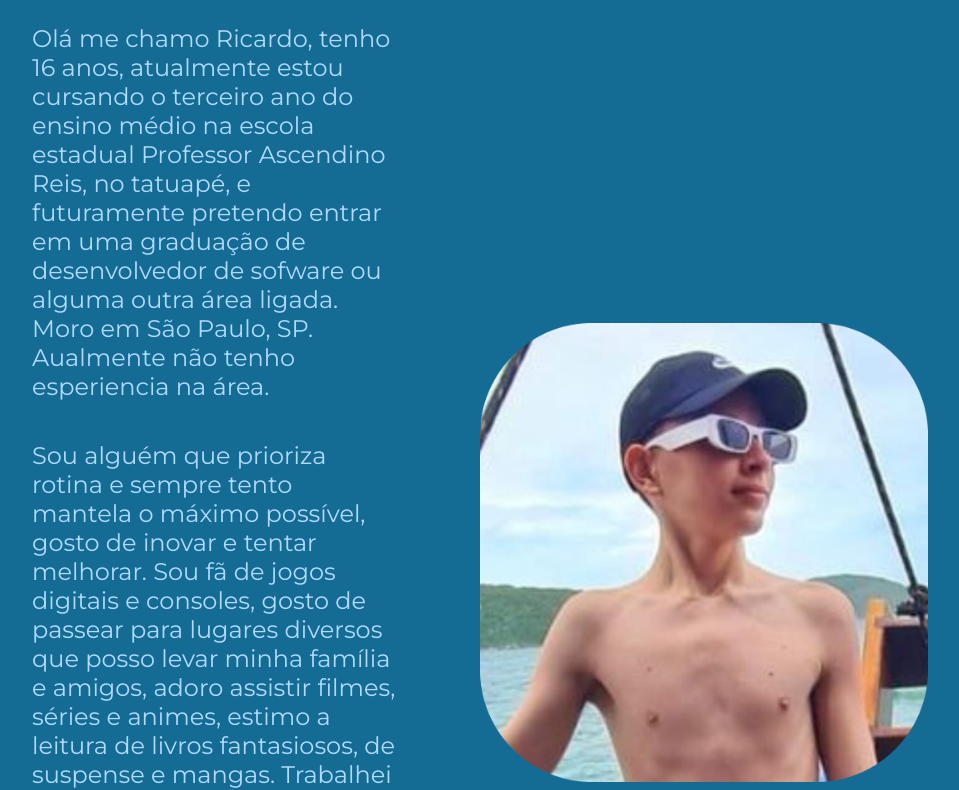
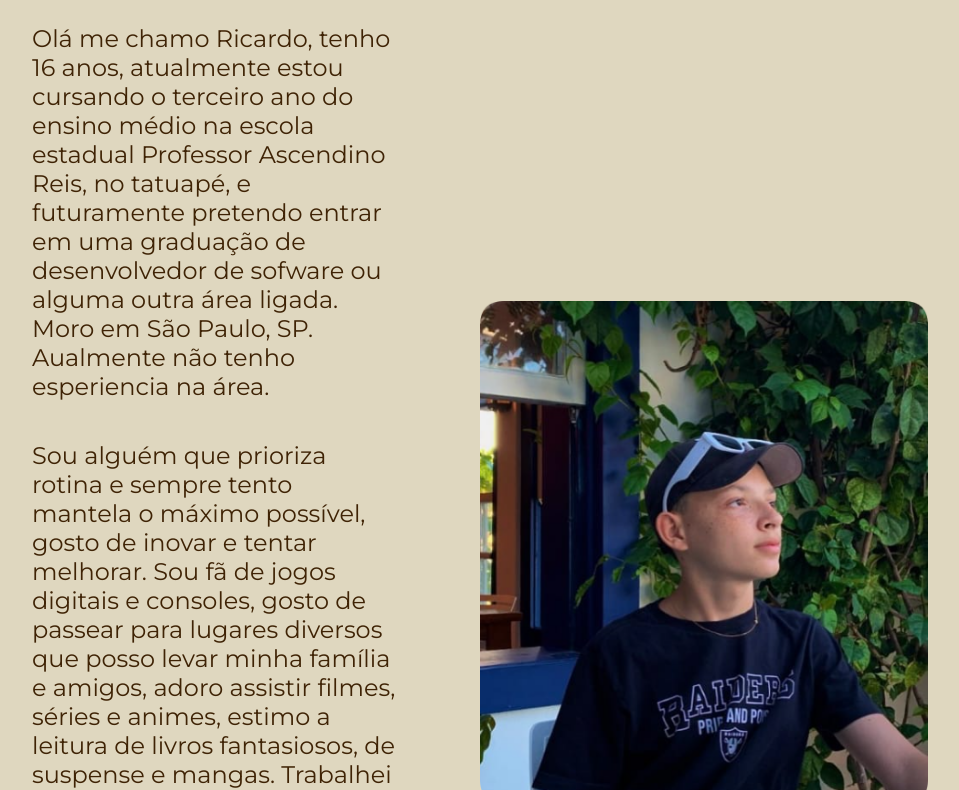
Before and after one commit to RicCk1806/portfolio, a plain HTML site: page about.html in a window 1280 px wide. Shown: the part 180-970 px from the top of the page, without its empty margins (160-1119 px from the left). Drawn offline with nearby package versions, Linux system fonts and the light colour scheme.

Commit message:
Add files via upload

```diff
--- a/about.html
+++ b/about.html
@@ -22,7 +22,7 @@
             <p class="apresentacao__conteudo__texto">Sou alguém que prioriza rotina e sempre tento mantela o máximo possível, gosto de inovar e tentar melhorar. Sou fã de jogos digitais e consoles, gosto de passear para lugares diversos que posso levar minha família e amigos, adoro assistir filmes, séries e animes, estimo a leitura de livros fantasiosos, de suspense e mangas. Trabalhei em um serviço freelance, e atualmente participo de três áreas de serviço voluntário na minha igreja. Sou bom em trabalhar em equipe, tenho bastante paciência, procuro fazer mais que o necessário, porém sou alguém orgulhoso e estressado para os que atrapalham. Independente da situação pode contar comigo, o que puder fazer vou fazer com excelência.
             </p>
         </section>
-        <img class="apresentacao__imagem" src="./assets/euzinho-1_resized (1).png" alt="Foto do ricardo na praia">
+        <img class="apresentacao__imagem" src="./assets/euzinho.png" alt="Foto do ricardo na praia">
     </main>
     <footer class="rodape">
         <p>Desenvolvido por Ricardo <br> (11)99420-4682</p>
--- a/styles/style.css
+++ b/styles/style.css
@@ -1,9 +1,9 @@
 @import url('https://fonts.googleapis.com/css2?family=Krona+One&family=Montserrat:wght@400;600&display=swap');
 
 :root {
-    --cor-primaria : #146C94;
-    --cor-secundaria : #B0DAFF;
-    --cor-terciaria : #FEFF86;
+    --cor-primaria : #DFD7BF;
+    --cor-secundaria : #3F2305;
+    --cor-terciaria : #ffffff;
     --cor-hover: #19A7CE;
 
     --fonte-primaria: 'Krona One', sans-serif;
@@ -108,7 +108,7 @@ body {
 
 .rodape{
     padding: 24px;
-    color: var(--cor-primaria);
+    color: var(--cor-secundariamaria);
     background-color: var(--cor-terciaria);
     text-align: center;
     font-family: var(--fonte-secundaria);
```
Also changed, not shown: index.html (+1 -1 lines), assets/euzinho.png (added).
